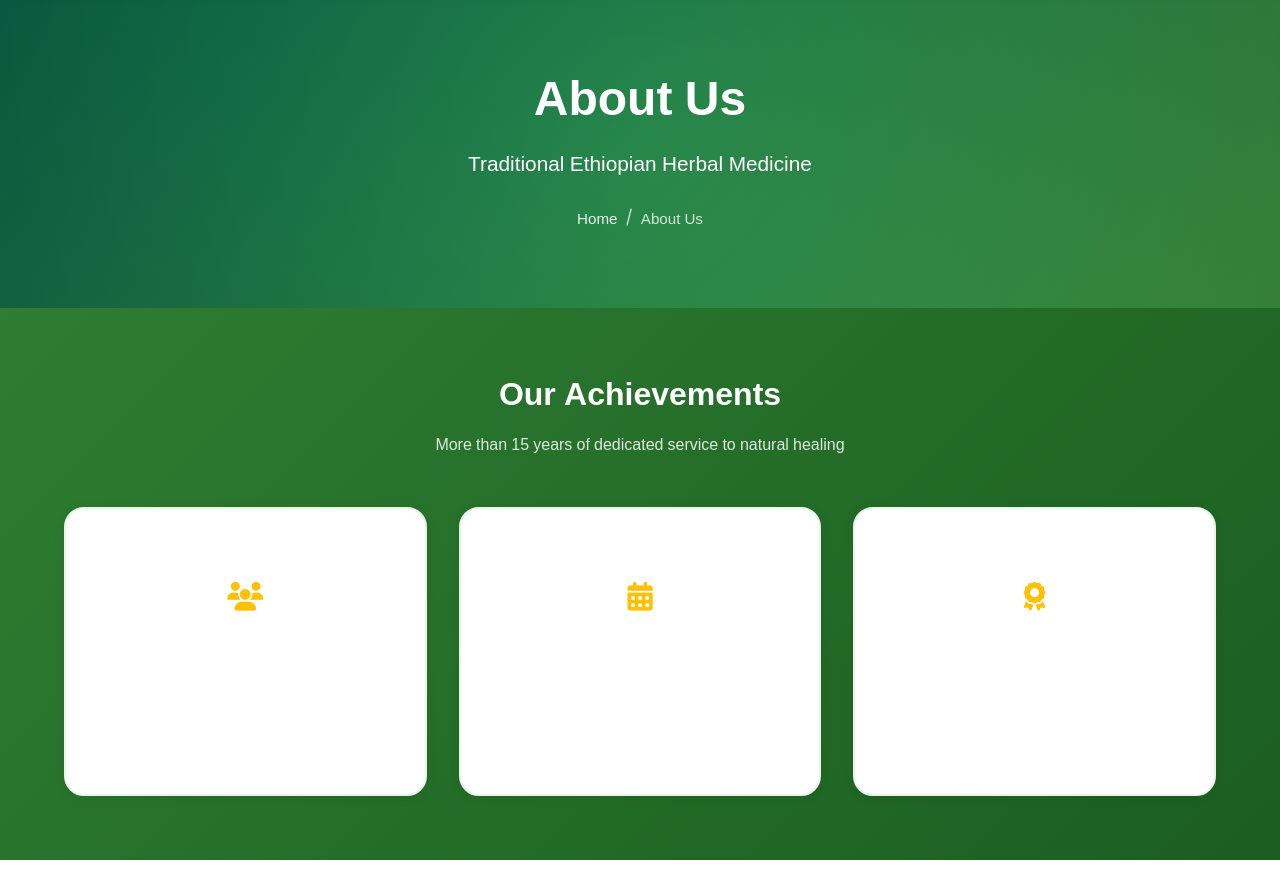
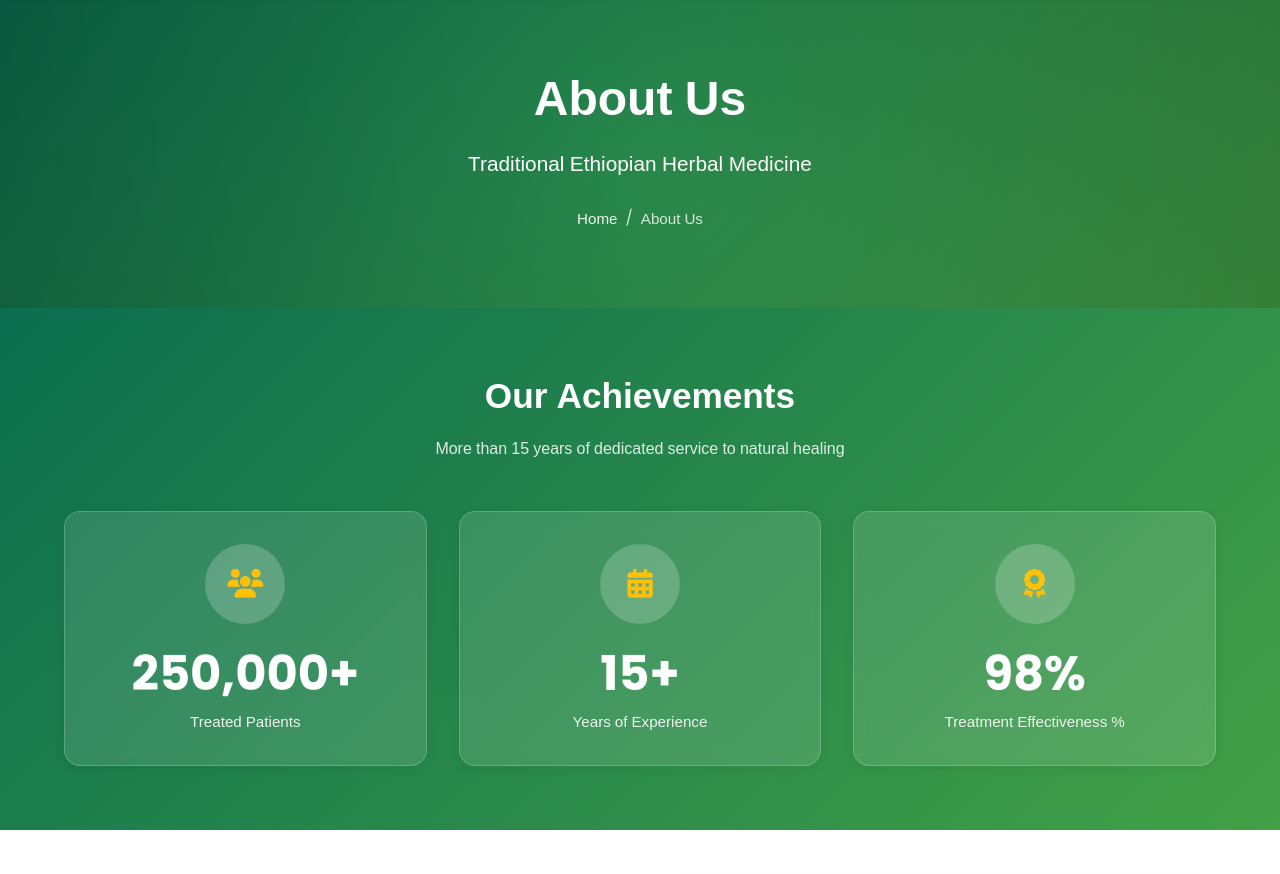
Before and after one commit to sabinazemedkun-bit/wigo-herbal, a website: page frontend/about.html in a window 1280 px wide. Shown: the part 78-952 px from the top of the page. Drawn offline with Linux system fonts and the light colour scheme.

Commit message:
Fix: stats section hardcoded green bg + TikTok noreferrer removed to fix empty profile

```diff
--- a/frontend/css/about.css
+++ b/frontend/css/about.css
@@ -436,9 +436,55 @@
 }
 
 /* ── Stats Section overrides for about.css ───────────────── */
+.stats-section {
+    background: linear-gradient(135deg, #0B6E4F 0%, #43A047 100%);
+    padding: 4rem 0;
+}
+
 .stats-section .section-header {
     text-align: center;
     margin-bottom: var(--spacing-xl);
+}
+
+.stats-section .section-header h2 {
+    color: #ffffff !important;
+    font-size: 2.2rem;
+    font-weight: 700;
+}
+
+.stats-section .section-header p {
+    color: rgba(255,255,255,0.85) !important;
+}
+
+/* Stats grid layout */
+.stats-grid {
+    display: grid;
+    grid-template-columns: repeat(3, 1fr);
+    gap: 2rem;
+    margin-top: 2rem;
+}
+
+@media (max-width: 768px) {
+    .stats-grid {
+        grid-template-columns: 1fr;
+        gap: 1.5rem;
+    }
+}
+
+/* Each stat card */
+.stat-card {
+    background: rgba(255,255,255,0.12);
+    border: 1px solid rgba(255,255,255,0.2);
+    border-radius: 16px;
+    padding: 2rem 1.5rem;
+    text-align: center;
+    backdrop-filter: blur(8px);
+    transition: transform 0.3s ease, background 0.3s ease;
+}
+
+.stat-card:hover {
+    transform: translateY(-6px);
+    background: rgba(255,255,255,0.2);
 }
 
 /* Protect stat numbers and icons from global color overrides */
@@ -456,6 +502,7 @@
     font-size: 0.95rem;
     font-weight: 500;
     margin-top: 0.3rem;
+    display: block;
 }
 
 .stat-icon {
```
Also changed, not shown: frontend/contact.html (+5 -1 lines).
